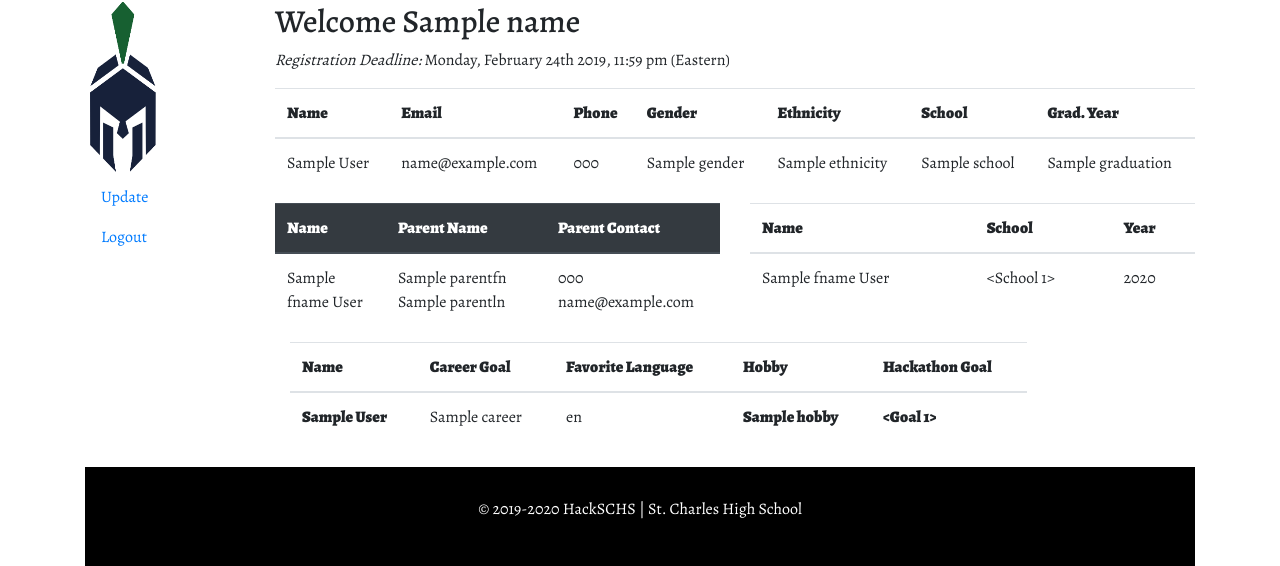
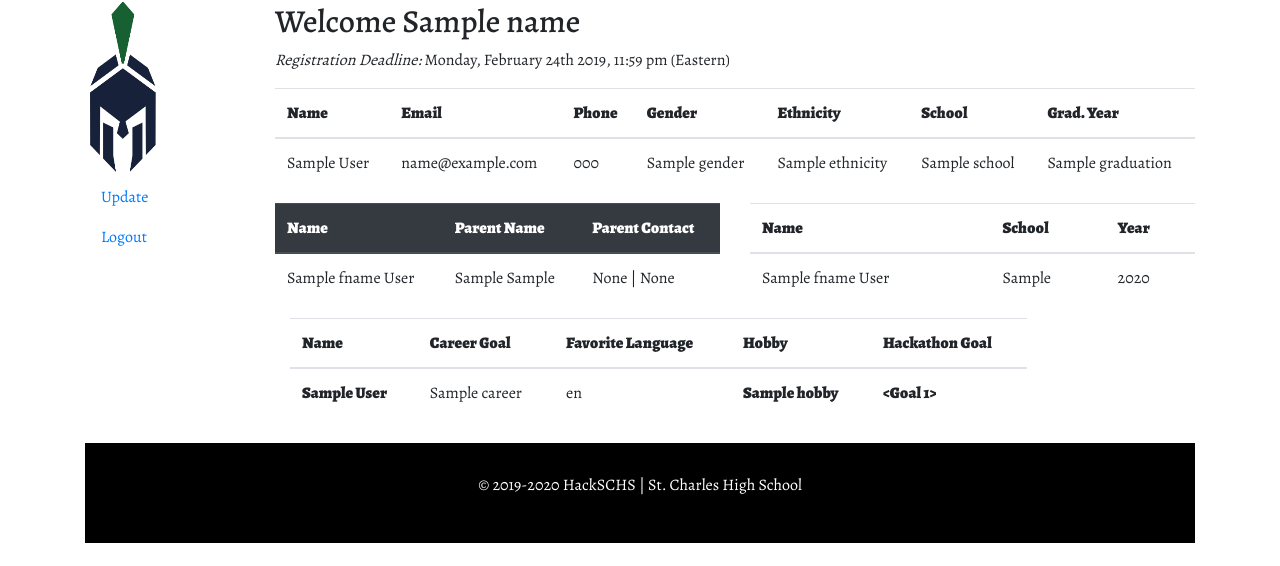
Before and after one commit to Tmstone/hackSCHS, a Flask app: template templates/admindash.html in a window 1280 px wide. Shown: the part 58-624 px from the top of the page. Run offline with Flask 2, Linux system fonts and the light colour scheme; tables that the repository leaves empty hold one stand-in row (values such as "Sample post"); the template is opened without the code that fills it: values that come from a table or form of the project are taken from there, most other values are stand-ins (such as "Sample title", 1, 10 or a date in 2020); some libraries are stand-ins or nearby versions.

Commit message:
updated admin functions in contollers, routes, and templates

```diff
--- a/admin_routes.py
+++ b/admin_routes.py
@@ -7,4 +7,5 @@
 app.add_url_rule('/raspberry', view_func=pi)
 app.add_url_rule('/admin', view_func=admin_in, methods=['POST'])
 app.add_url_rule('/admindash', view_func=admin)
+app.add_url_rule('/update/user', view_func=admin_account)
 app.add_url_rule('/admin/logout', view_func=admin_logout)
--- a/templates/adminacc.html
+++ b/templates/adminacc.html
@@ -22,7 +22,7 @@
                 <div id="nav">
                     <img src="{{ url_for('static', filename='img/hackSCHS18.png') }}" alt="" width="75" height="175">
                     <ul class="nav flex-column">
-                        <li class="nav-item"><a class="nav-link" href="/update/user">Update</a></li>
+                        <li class="nav-item"><a class="nav-link" href="/admindash">Dashboard</a></li>
                         <li class="nav-item"><a class="nav-link" href="/logout">Logout</a></li>
                     </ul>
                 </div>
--- a/templates/admindash.html
+++ b/templates/admindash.html
@@ -69,13 +69,13 @@
                                     </tr>
                                 </thead>
                                 <tbody>
-
+                                    {%for parent in parents%}
                                     <tr>
                                         <td>{{fname}} {{lname}}</td>
-                                        <td>{{parentfn}} {{parentln}}</td>
-                                        <td>{{pphone}} {{pemail}}</td>
+                                        <td>{{parent.parent_first}} {{parent.parent_last}}</td>
+                                        <td>{{parent.parent_phone}} | {{parent.parent_email}}</td>
                                     </tr>
-
+                                    {%endfor%}
                                 </tbody>
                             </table>
                         </div>
@@ -90,13 +90,13 @@
                                     </tr>
                                 </thead>
                                 <tbody>
-
+                                    {%for school in schools%}
                                     <tr>
                                         <td>{{fname}} {{lname}}</td>
-                                        <td>{{school}}</td>
+                                        <td>{{school.school}}</td>
                                         <td>{{year}}</td>
                                     </tr>
-
+                                    {% endfor %}
                                 </tbody>
                             </table>
                         </div>
```
Also changed, not shown: admin_controller.py (+6 -1 lines).
